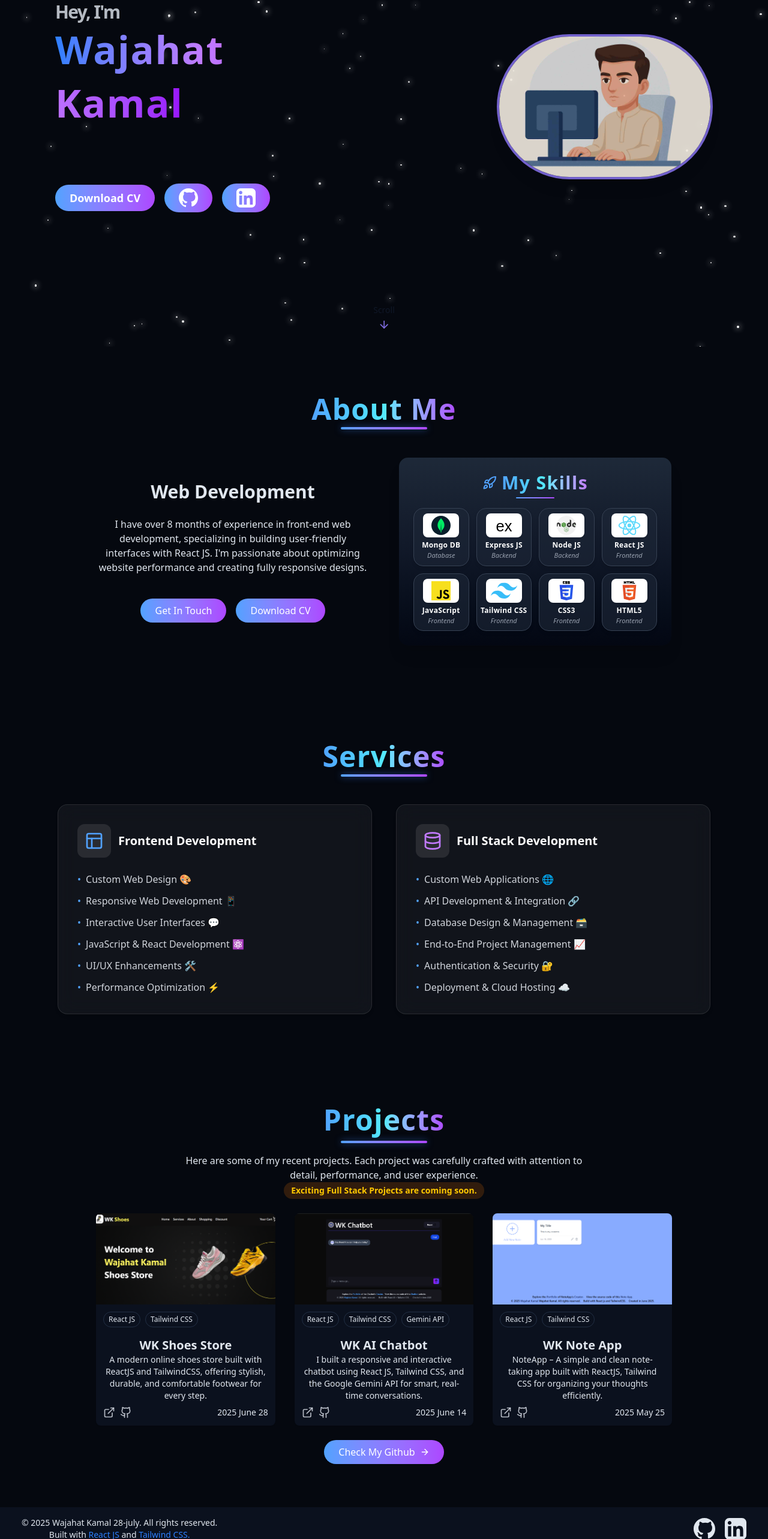
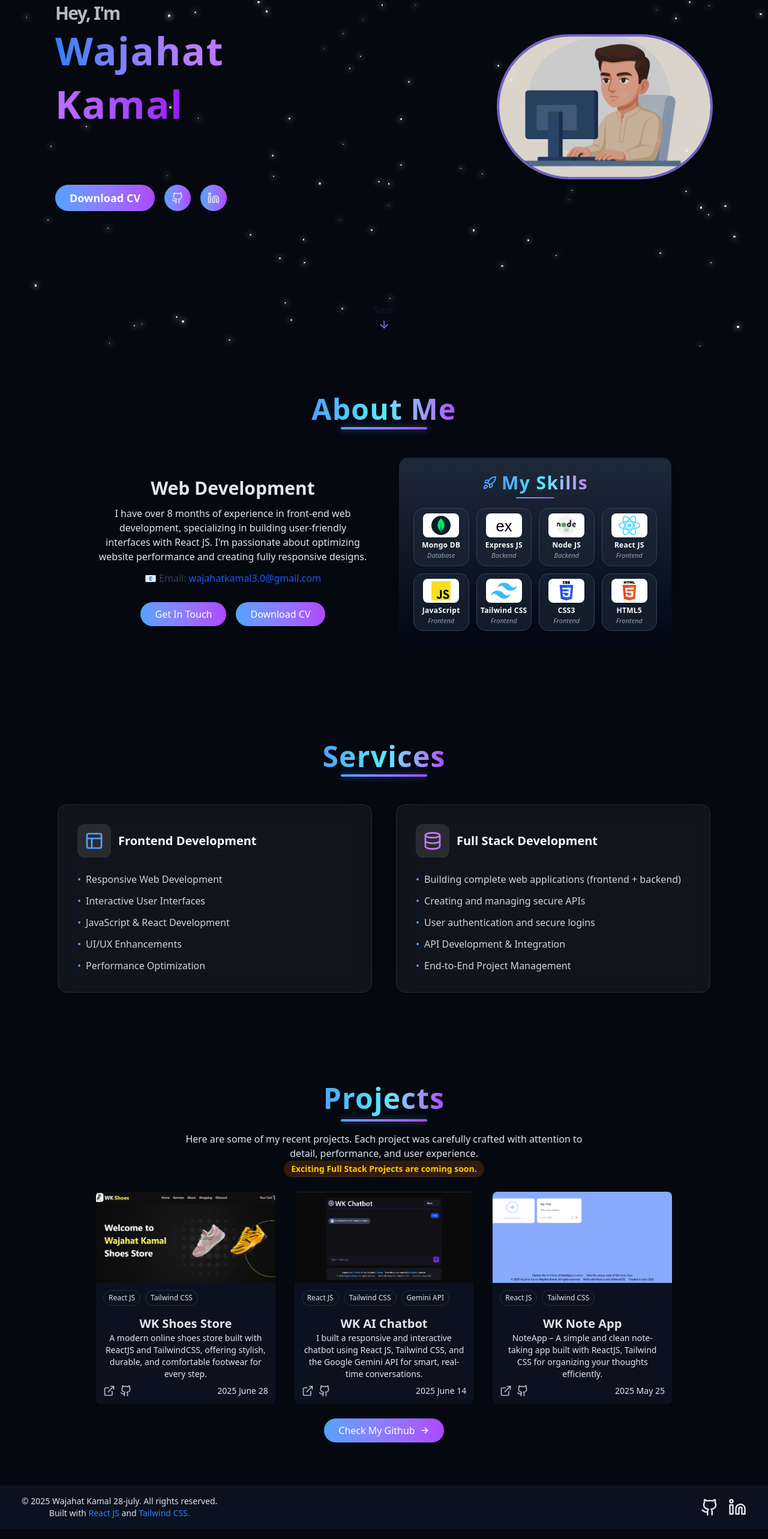
Before and after one commit to wajahat-kamal/Dev-Portfolio, a React (Vite) app: page / in a window 1280 px wide. Shown: the part 222-2788 px from the top of the page at 60% size. Built offline with nearby package versions, Linux system fonts and the light colour scheme.

Commit message:
Refactor Footer, HeroSection, and ServicesSection components to replace SVG icons with Lucide React components, enhance button styling, and improve item descriptions for better clarity and consistency.

```diff
--- a/src/components/AboutSection.jsx
+++ b/src/components/AboutSection.jsx
@@ -70,7 +70,7 @@ export const AboutSection = () => {
         </h2>
 
         <div className="grid grid-cols-1 md:grid-cols-2 gap-12 items-center">
-          <div className="space-y-2 md:space-y-6">
+          <div className="space-y-3">
             <h3 className="text-2xl md:text-3xl font-semibold">
               Web Development
             </h3>
@@ -82,12 +82,22 @@ export const AboutSection = () => {
               fully responsive designs.
             </p>
 
+            {/* Email Address */}
+            <p className="text-sm sm:text-base text-gray-700 dark:text-gray-300">
+              📧 Email:{" "}
+              <a
+                href="mailto:wajahatkamal3.0@gmail.com"
+                className="text-blue-600 hover:underline"
+              >
+                wajahatkamal3.0@gmail.com
+              </a>
+            </p>
+
             <div className="flex flex-col sm:flex-row gap-4 pt-4 justify-center">
               <a
                 href="#contact"
-                className="cosmic-button  transition-colors duration-300"
+                className="cosmic-button transition-colors duration-300"
               >
-                {" "}
                 Get In Touch
               </a>
 
--- a/src/components/Footer.jsx
+++ b/src/components/Footer.jsx
@@ -1,3 +1,5 @@
+import { Github, Linkedin } from "lucide-react";
+
 export const Footer = () => {
   return (
     <footer className="text-foreground py-4 px-4 md:px-9 bg-[#0B111E] flex justify-between items-center">
@@ -28,49 +30,11 @@ export const Footer = () => {
 
       <div className="flex items-center gap-2 md:gap-4 justify-center flex-row">
         <a target="_blank" href="https://github.com/wajahat-kamal">
-          <svg
-            xmlns="http://www.w3.org/2000/svg"
-            className="w-6 h-6 md:w-9 md:h-9"
-            viewBox="0 0 24 24"
-            fill="currentColor"
-          >
-            <path
-              d="M12 0C5.373 0 0 5.373 0 12c0 5.303
-  3.438 9.8 8.205 11.385.6.113.82-.258.82-.577
-  0-.285-.01-1.04-.015-2.04-3.338.726-4.042-1.61-4.042-1.61C5.422
-  17.07 4.633 16.7 4.633 16.7c-1.087-.744.083-.729.083-.729
-  1.205.084 1.84 1.236 1.84 1.236 1.07 1.834 2.809
-  1.304 3.495.997.108-.775.418-1.305.762-1.605-2.665-.3-5.466-1.332-5.466-5.93
-  0-1.31.467-2.38 1.235-3.22-.135-.303-.54-1.523.105-3.176
-  0 0 1.005-.322 3.3 1.23a11.52 11.52 0 0 1 3-.405c1.02.005
-  2.045.138 3 .405 2.28-1.552 3.285-1.23
-  3.285-1.23.645 1.653.24 2.873.12 3.176.765.84
-  1.23 1.91 1.23 3.22 0 4.61-2.805 5.625-5.475
-  5.92.42.36.81 1.096.81 2.21 0 1.595-.015 2.88-.015
-  3.27 0 .315.21.69.825.57C20.565 21.795 24
-  17.295 24 12c0-6.627-5.373-12-12-12z"
-            />
-          </svg>
+         <Github size={30}/>
         </a>
 
         <a target="_blank" href="https://www.linkedin.com">
-          <svg
-            xmlns="http://www.w3.org/2000/svg"
-            className="w-6 h-6 md:w-9 md:h-9"
-            viewBox="0 0 24 24"
-            fill="currentColor"
-          >
-            <path
-              d="M19 0h-14C2.239 0 0 2.239 0 5v14c0 2.761
-  2.239 5 5 5h14c2.761 0 5-2.239
-  5-5V5c0-2.761-2.239-5-5-5zM7.12 20.452H3.56V9h3.56v11.452zM5.34
-  7.433c-1.144 0-2.067-.93-2.067-2.078 0-1.147.923-2.078
-  2.067-2.078s2.067.931 2.067 2.078c0 1.148-.923
-  2.078-2.067 2.078zM20.452 20.452h-3.558v-5.563c0-1.327-.027-3.036-1.849-3.036-1.851
-  0-2.134 1.447-2.134 2.942v5.657h-3.558V9h3.415v1.561h.049c.475-.898
-  1.637-1.849 3.368-1.849 3.601 0 4.268 2.368 4.268 5.448v6.292z"
-            />
-          </svg>
+          <Linkedin size={30}/>
         </a>
       </div>
     </footer>
--- a/src/components/HeroSection.jsx
+++ b/src/components/HeroSection.jsx
@@ -1,4 +1,4 @@
-import { ArrowDown } from "lucide-react";
+import { ArrowDown, Github, Linkedin } from "lucide-react";
 import TypingEffect from "./TypingEffect";
 
 const HeroSection = () => {
@@ -35,59 +35,22 @@ const HeroSection = () => {
             </a>
 
             {/* GitHub Button */}
+            {/* GitHub Button */}
             <a
               target="_blank"
               href="https://github.com/wajahat-kamal"
-              className="cosmic-button flex items-center justify-center gap-2 w-full sm:w-auto"
+              className="flex items-center justify-center w-11 h-11 rounded-full bg-gradient-to-r from-blue-400 to-purple-500 transition-all duration-300 hover:shadow-[0_0_20px_rgba(139,92,246,0.6)] hover:scale-105"
             >
-              <svg
-                xmlns="http://www.w3.org/2000/svg"
-                className="w-5 h-5 sm:w-6 sm:h-6 md:w-8 md:h-8"
-                viewBox="0 0 24 24"
-                fill="currentColor"
-              >
-                <path
-                  d="M12 0C5.373 0 0 5.373 0 12c0 5.303
-                  3.438 9.8 8.205 11.385.6.113.82-.258.82-.577
-                  0-.285-.01-1.04-.015-2.04-3.338.726-4.042-1.61-4.042-1.61C5.422
-                  17.07 4.633 16.7 4.633 16.7c-1.087-.744.083-.729.083-.729
-                  1.205.084 1.84 1.236 1.84 1.236 1.07 1.834 2.809
-                  1.304 3.495.997.108-.775.418-1.305.762-1.605-2.665-.3-5.466-1.332-5.466-5.93
-                  0-1.31.467-2.38 1.235-3.22-.135-.303-.54-1.523.105-3.176
-                  0 0 1.005-.322 3.3 1.23a11.52 11.52 0 0 1 3-.405c1.02.005
-                  2.045.138 3 .405 2.28-1.552 3.285-1.23
-                  3.285-1.23.645 1.653.24 2.873.12 3.176.765.84
-                  1.23 1.91 1.23 3.22 0 4.61-2.805 5.625-5.475
-                  5.92.42.36.81 1.096.81 2.21 0 1.595-.015 2.88-.015
-                  3.27 0 .315.21.69.825.57C20.565 21.795 24
-                  17.295 24 12c0-6.627-5.373-12-12-12z"
-                />
-              </svg>
+              <Github className="w-5 h-5 text-gray-200" />
             </a>
 
             {/* LinkedIn Button */}
             <a
               target="_blank"
               href="https://www.linkedin.com"
-              className="cosmic-button flex items-center justify-center gap-2 w-full sm:w-auto"
+              className="flex items-center justify-center w-11 h-11 rounded-full bg-gradient-to-r from-blue-400 to-purple-500 transition-all duration-300 hover:shadow-[0_0_20px_rgba(139,92,246,0.6)] hover:scale-105"
             >
-              <svg
-                xmlns="http://www.w3.org/2000/svg"
-                viewBox="0 0 24 24"
-                fill="currentColor"
-                className="w-5 h-5 sm:w-6 sm:h-6 md:w-8 md:h-8"
-              >
-                <path
-                  d="M19 0h-14C2.239 0 0 2.239 0 5v14c0 2.761
-                  2.239 5 5 5h14c2.761 0 5-2.239
-                  5-5V5c0-2.761-2.239-5-5-5zM7.12 20.452H3.56V9h3.56v11.452zM5.34
-                  7.433c-1.144 0-2.067-.93-2.067-2.078 0-1.147.923-2.078
-                  2.067-2.078s2.067.931 2.067 2.078c0 1.148-.923
-                  2.078-2.067 2.078zM20.452 20.452h-3.558v-5.563c0-1.327-.027-3.036-1.849-3.036-1.851
-                  0-2.134 1.447-2.134 2.942v5.657h-3.558V9h3.415v1.561h.049c.475-.898
-                  1.637-1.849 3.368-1.849 3.601 0 4.268 2.368 4.268 5.448v6.292z"
-                />
-              </svg>
+              <Linkedin className="w-5 h-5 text-gray-200" />
             </a>
           </div>
         </div>
--- a/src/components/ServicesSection.jsx
+++ b/src/components/ServicesSection.jsx
@@ -6,24 +6,22 @@ export const ServicesSection = () => {
       title: "Frontend Development",
       icon: <Layout className="w-8 h-8 text-blue-400" />,
       items: [
-        "Custom Web Design 🎨",
-        "Responsive Web Development 📱",
-        "Interactive User Interfaces 💬",
-        "JavaScript & React Development ⚛️",
-        "UI/UX Enhancements 🛠️",
-        "Performance Optimization ⚡",
+        "Responsive Web Development",
+        "Interactive User Interfaces",
+        "JavaScript & React Development",
+        "UI/UX Enhancements",
+        "Performance Optimization",
       ],
     },
     {
       title: "Full Stack Development",
       icon: <Database className="w-8 h-8 text-purple-400" />,
       items: [
-        "Custom Web Applications 🌐",
-        "API Development & Integration 🔗",
-        "Database Design & Management 🗃️",
-        "End-to-End Project Management 📈",
-        "Authentication & Security 🔐",
-        "Deployment & Cloud Hosting ☁️",
+        "Building complete web applications (frontend + backend)",
+        "Creating and managing secure APIs",
+        "User authentication and secure logins",
+        "API Development & Integration",
+        "End-to-End Project Management",
       ],
     },
   ];
```
Also changed, not shown: public/wk-logo.png.
